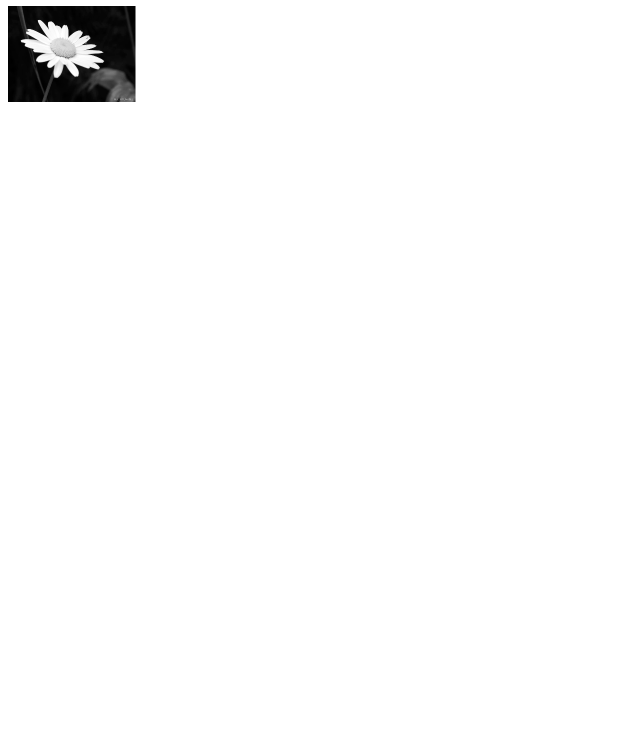
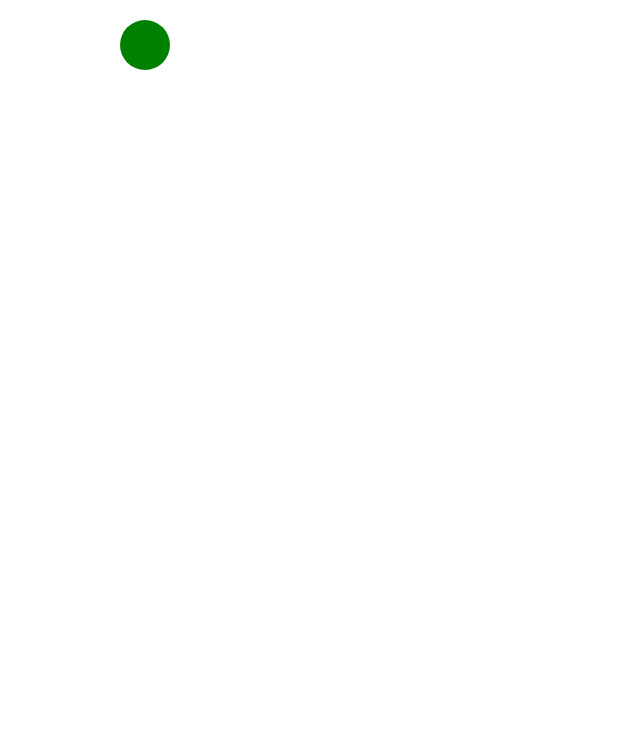
Before and after one commit to manju-gitit/manju-gitit, a plain HTML site: page index.html in a window 1280 px wide. Shown: the part 60-800 px from the top of the page, without its empty margins (0-640 px from the left). Drawn offline with Linux system fonts and the light colour scheme.

Commit message:
check-in Simulating ball movement assignment : module-2

```diff
--- /dev/null
+++ b/ball-finally.js
@@ -0,0 +1,54 @@
+//Set global variable that would contain the position, velocity and the html element "ball"
+var position = 0;
+var velocity = 10;
+var ball = document.getElementById('ball');
+var positionX = 0;
+var reverse = false;
+var positionY = 0;
+var reverseX = false;
+var reverseY = false;
+
+//write a function that can change the position of the html element "ball"
+function moveBall() {
+  // two fixed x-axis coordinates (you will use these variable in step 3)
+  var Xmin = 0;
+  var Xmax = 300;
+  var Ymin = 0;
+  var Ymax = 200;
+  if(!(reverseX))  {
+        positionX = positionX + velocity;
+        //ball.style.backgroundColor('blue');
+        ball.style.left = positionX + 'px';
+        console.log("in x if: ")
+  }else {
+        positionX = positionX - velocity;
+        ball.style.left = positionX + 'px';
+        console.log("in x else: ")
+  }
+
+ if(!(reverseY ))  {
+    positionY = positionY + velocity;
+    //ball.style.backgroundColor('green');
+    ball.style.top = positionY + 'px';
+    console.log("in y if: ")
+  }else {
+      positionY = positionY - velocity;
+      //ball.style.backgroundColor('yellow');
+      ball.style.top = positionY + 'px';
+      console.log("in y else: ")
+  }
+
+  if((positionX > Xmax) ||
+    (positionX === Xmin))
+  {
+    reverseX = !reverseX;
+  }
+
+  if((positionY > Ymax) ||
+  (positionY === Ymin)){
+    reverseY = !reverseY;
+  }
+}
+
+// This call the moveBall function every 100ms
+setInterval(moveBall, 100);
--- a/index.html
+++ b/index.html
@@ -1,4 +1,26 @@
+<!DOCTYPE html>
 <html>
-    <h1>Manjula's Portfolio</h1>
-    <img src="./bioPic.JPG" />
+
+<head>
+  <title>Simulation - ball movement</title>
+</head>
+<link rel="stylesheet" href="./style.css">
+<body>
+  <!--<p>Refresh this page to see your code changes in action</p>-->
+  <!-- YOUR CODE STARTS HERE -->
+  <div id="ball" style = "
+  z-index: 5,
+  position: absolute,
+  left: 0px;
+  top: 200px;
+  width: 50px;
+  height: 50px;
+  border-radius: 50%;
+  background: green;">
+  </div>
+  <!-- YOUR CODE ENDS HERE -->
+</body>
+<!-- DO NOT EDIT PAST THIS POINT -->
+<script src="./ball-finally.js"></script>
+
 </html>
--- /dev/null
+++ b/style.css
@@ -0,0 +1,11 @@
+#ball
+{
+z-index: 5;
+position: absolute;
+left: 0px;
+top: 200px;
+width: 100px;
+height: 100px;
+border-radius: 50%;
+background: black;
+}
```
